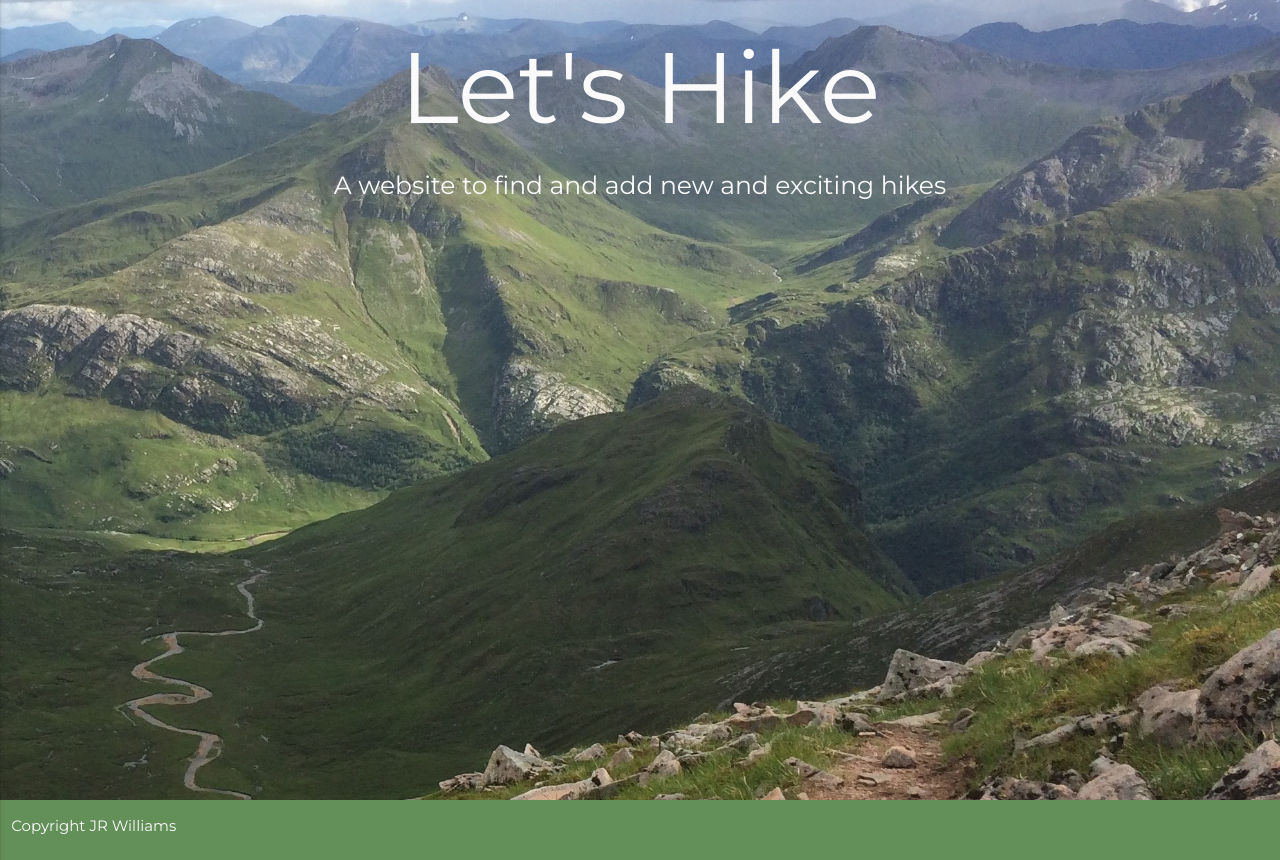
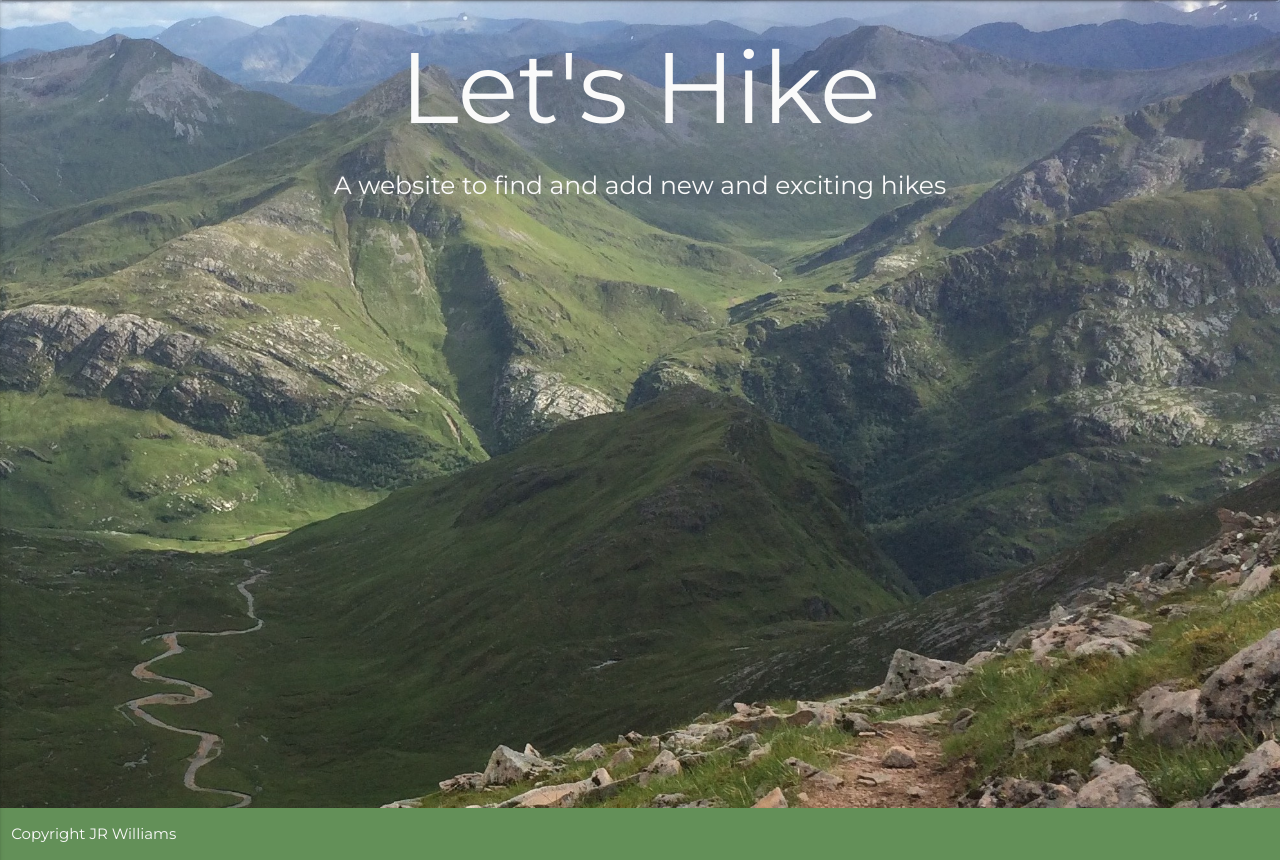
Before and after one commit to JonWil91/Lets-Hike, a Flask app: page / in a window 1280 px wide. Shown: the part 64-924 px from the top of the page. Run offline with Flask 2, Linux system fonts and the light colour scheme; some libraries are stand-ins or nearby versions.

Commit message:
Added footer and content classes to base.html

```diff
--- a/static/css/style.css
+++ b/static/css/style.css
@@ -1,9 +1,13 @@
 /* Multiple Pages */
+html, body {
+  height: 100%;
+}
 
 body {
     font-family: 'Montserrat', sans-serif;
     background-color: #e3eae4;
-    height: 100%;
+    display: flex;
+    flex-direction: column;
 }
 
 .title-text {
@@ -46,6 +50,7 @@ body {
     display: flex;
     justify-content: center;
     position: fixed;
+    z-index: -1;
 }
 
 .jumbotron {
@@ -178,7 +183,7 @@ body {
  /* /Media Queries */
 
 
-.footer {
+/* .footer {
     position: absolute;
     bottom: 0;
     width: 100%;
@@ -187,5 +192,17 @@ body {
     color: #fafafa;
     margin-bottom: 0;
     flex-shrink: 0;
+} */
 
+.content {
+    flex: 1 0 auto;
 }
+
+.footer {
+  flex-shrink: 0;
+  width: 100%;
+  background: #639058;
+  color: #fafafa;
+  margin-bottom: 0;
+  margin-top: 50px;
+}
--- a/templates/base.html
+++ b/templates/base.html
@@ -35,9 +35,11 @@
 		</nav>
 	</header>
 
-	{% block content %}
+	<main class="content">
+		{% block content %}
 
-	{% endblock %}
+		{% endblock %}
+	</main>
 
 	<footer>
 		<div class="row footer">
```
